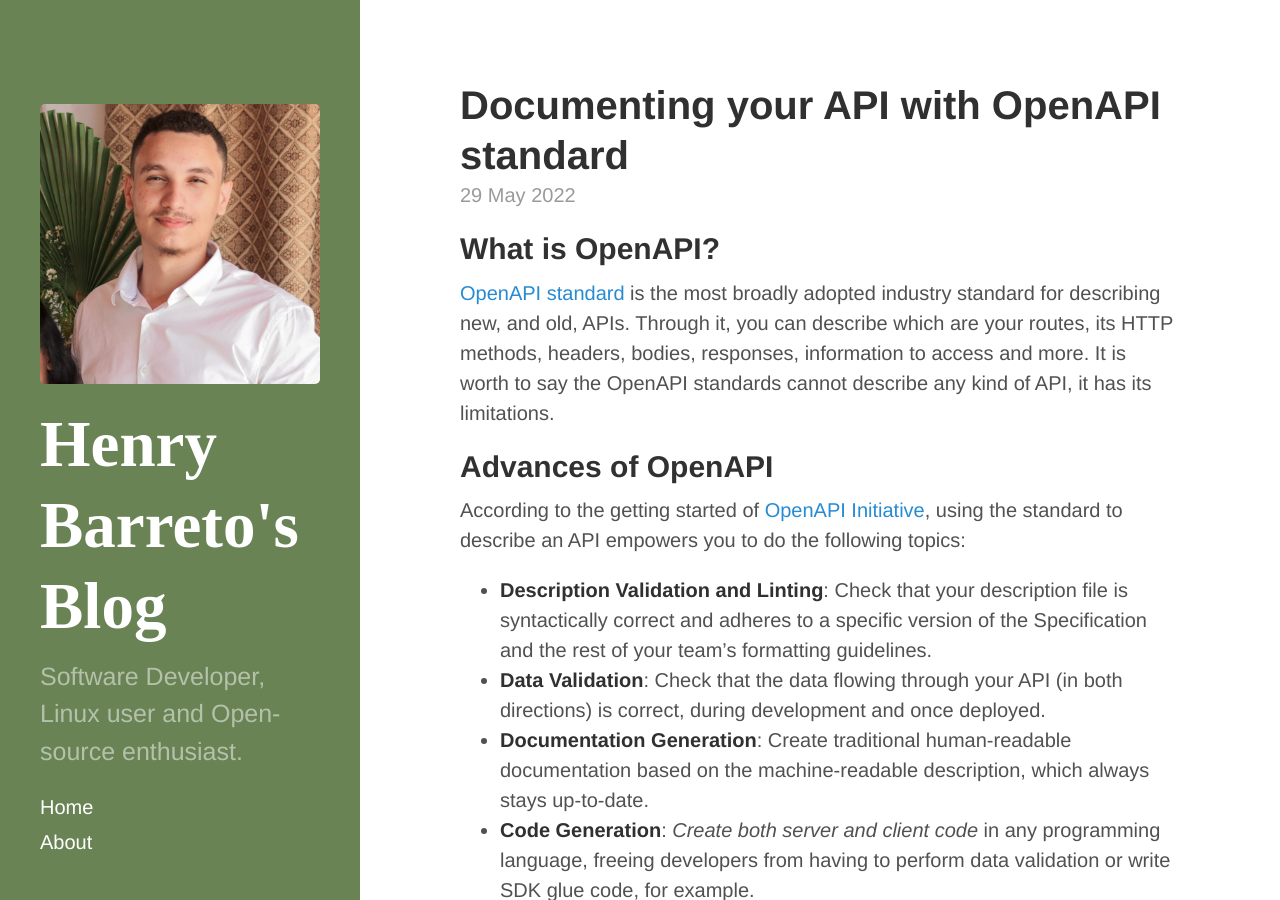
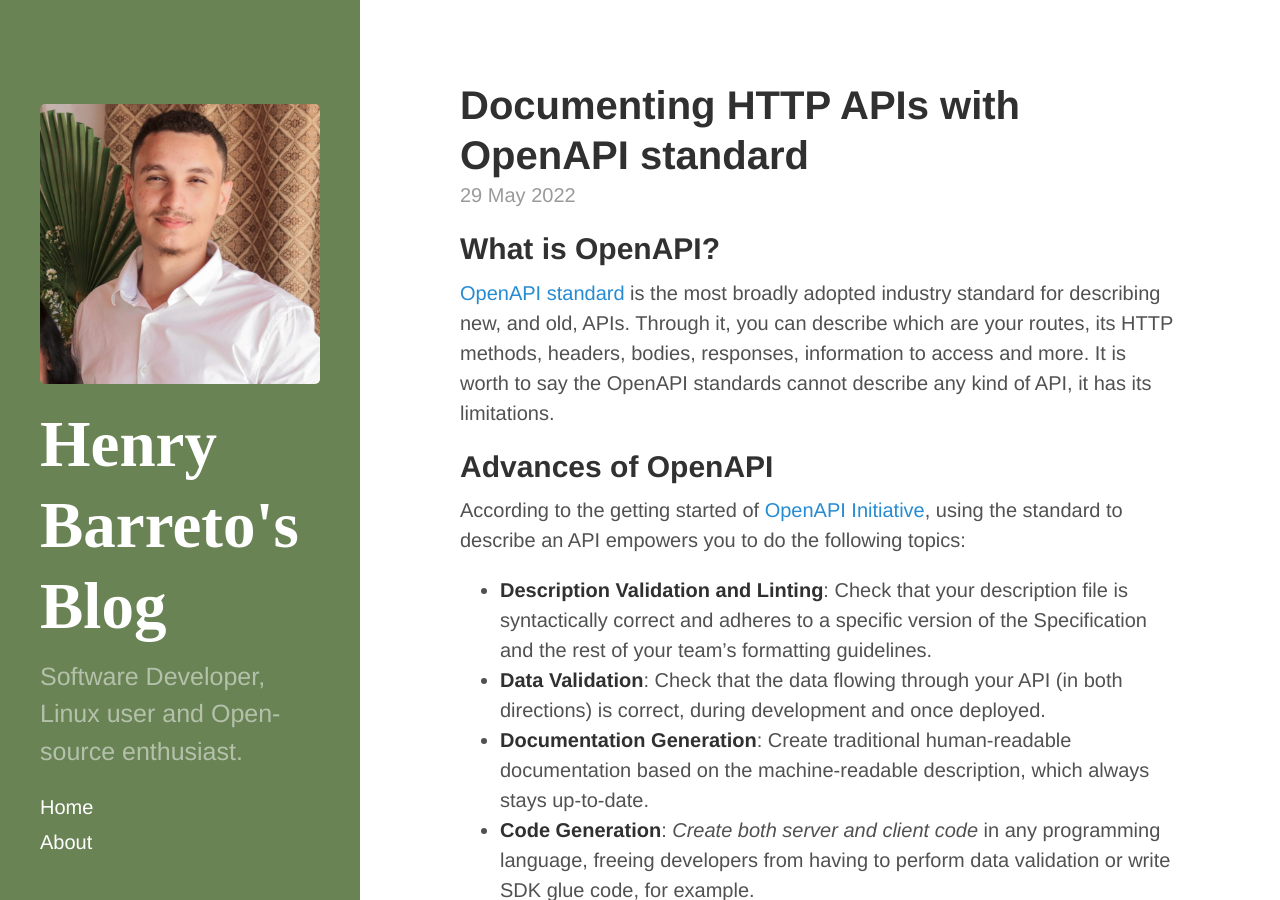
Before and after one commit to henrybarreto/henrybarreto.github.io, a Jekyll site: the page built from _posts/2022-05-29-documenting-http-apis-with-openapi-standard.md, in a window 1280 px wide and 900 px high. Built offline with Jekyll 4.4.1, drawn with Linux system fonts in a browser that asks for light colours; some web fonts are replaced.

Commit message:
chore: update openapi article name

```diff
--- a/_posts/2022-05-29-documenting-your-api-with-openapi-standard.md
+++ b/_posts/2022-05-29-documenting-http-apis-with-openapi-standard.md
@@ -1,6 +1,6 @@
 ---
 layout: post
-title: Documenting your API with OpenAPI standard
+title: Documenting HTTP APIs with OpenAPI standard
 ---
 
 ## What is OpenAPI?
```
